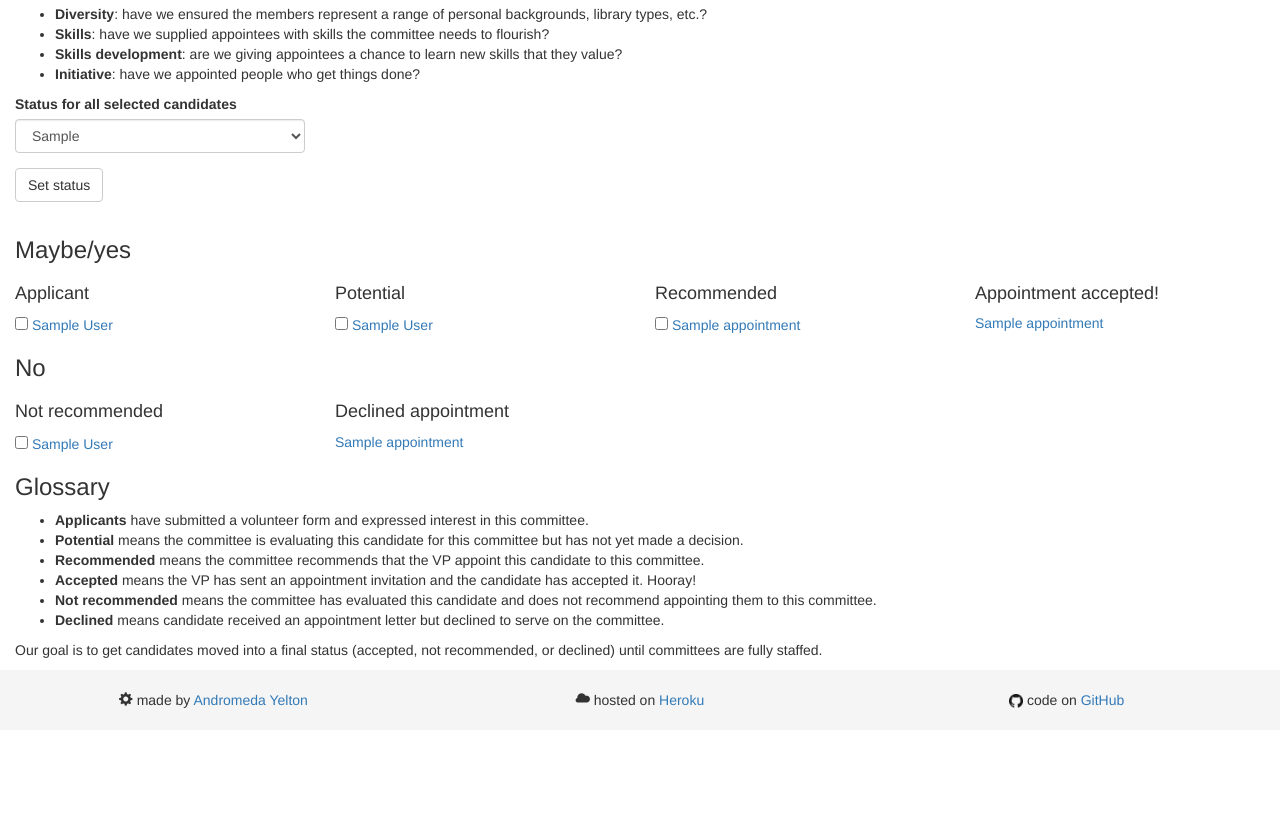
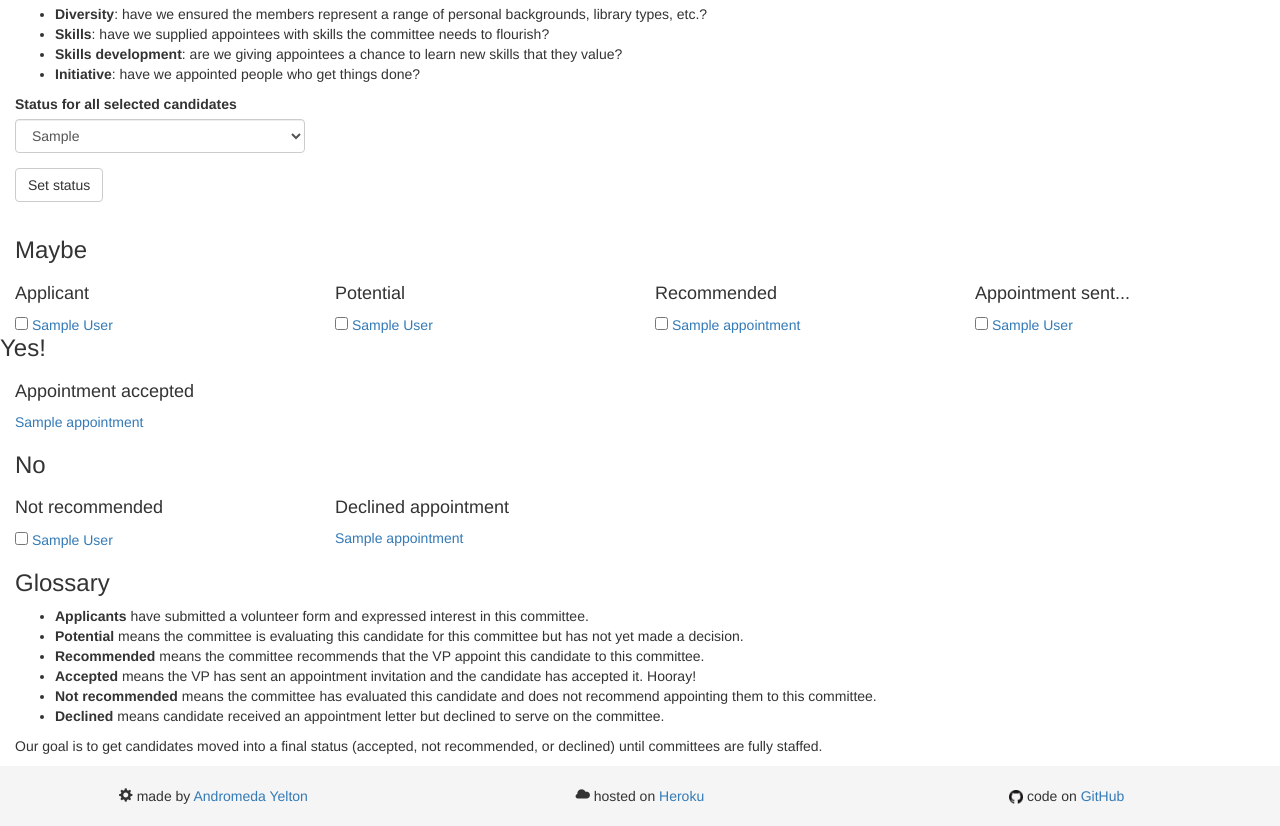
Before and after one commit to egmowens/litapplications, a Django app: template litapplications/committees/templates/committees/committee_detail.html in a window 1280 px wide. Shown: the part 835-1661 px from the top of the page. Before the commit the page ends 1543 px from the top, so only its background shows below. Run offline with Django 3.2, Linux system fonts and the light colour scheme; tables that the repository leaves empty hold one stand-in row (values such as "Sample post"); the template is opened without the code that fills it: values that come from a table or form of the project are taken from there, most other values are stand-ins (such as "Sample title", 1, 10 or a date in 2020); parts of the project's set-up code (start-up, migrations or seed data) failed here and were passed over; some libraries are stand-ins or nearby versions.

Commit message:
This seems more useful

```diff
--- a/litapplications/committees/templates/committees/committee_detail.html
+++ b/litapplications/committees/templates/committees/committee_detail.html
@@ -104,7 +104,7 @@ Name, link to charge, notes on requirements (entered by committee member),
 
       {% endif %}
 
-      <h3>Maybe/yes</h3>
+      <h3>Maybe</h3>
       <div class="row">
         <div class="col-xs-12 col-sm-3">
           <h4>Applicant</h4>
@@ -131,7 +131,16 @@ Name, link to charge, notes on requirements (entered by committee member),
         </div>
 
         <div class="col-xs-12 col-sm-3">
-          <h4>Appointment accepted!</h4>
+          <h4>Appointment sent...</h4>
+          {% for candidate in sent %}
+            <input type="checkbox" name="candidates" value="{{ candidate.pk }}">
+            <a href="{{ candidate.get_absolute_url }}">{{ candidate }}</a><br />
+          {% endfor %}
+        </div>
+
+      <h3>Yes!</h3>
+        <div class="col-xs-12 col-sm-3">
+          <h4>Appointment accepted</h4>
           {% for candidate in accepted %}
             <a href="{{ candidate.get_absolute_url }}">{{ candidate }}</a><br />
           {% endfor %}
```
Also changed, not shown: litapplications/committees/views.py (+5 -2 lines).
